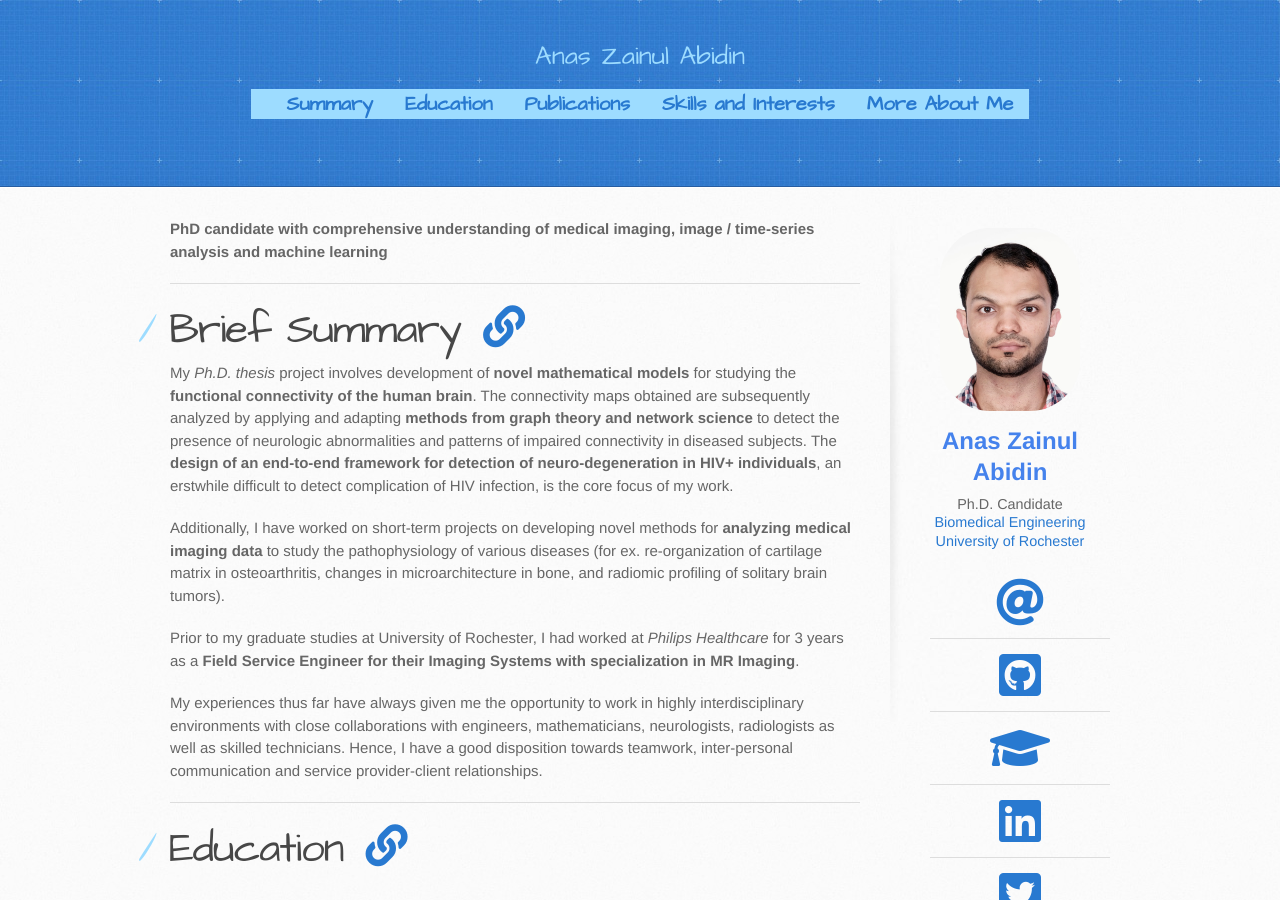
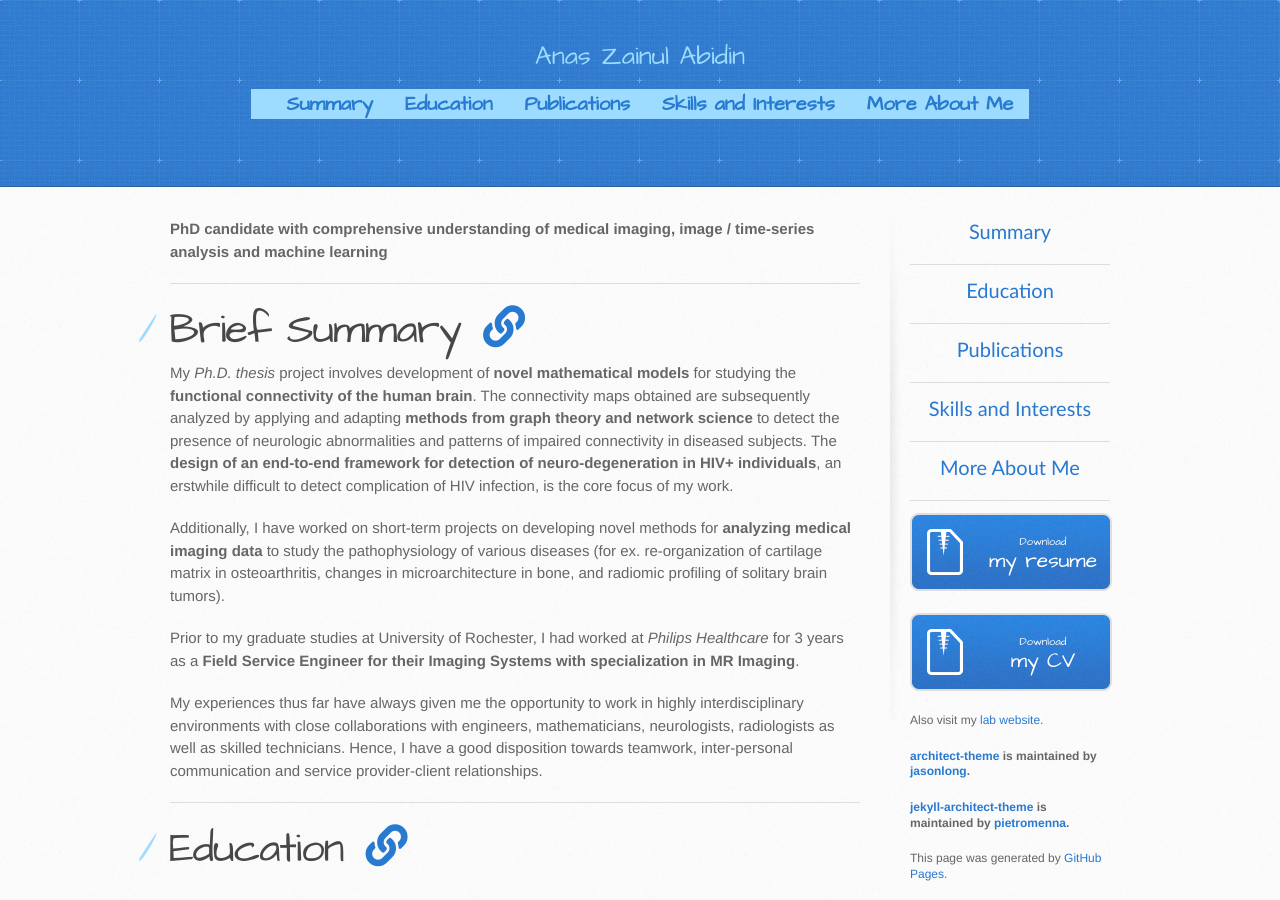
Before and after one commit to anaszain89/anaszain89.github.io, a Jekyll site: the page built from index.md, in a window 1280 px wide and 900 px high. Built offline with Jekyll 4.4.1, drawn with Linux system fonts in a browser that asks for light colours; nearby versions of some CDN libraries.

Commit message:
Update default.html

```diff
--- a/_layouts/default.html
+++ b/_layouts/default.html
@@ -74,7 +74,7 @@
 
         <aside id="sidebar">
           <div align="center">
-          {% include navigation2.html %}
+          {% include navigation.html %}
 
           <a href="/data/AnasAbidin_Resume.pdf" class="button">
             <small>Download</small>
```
